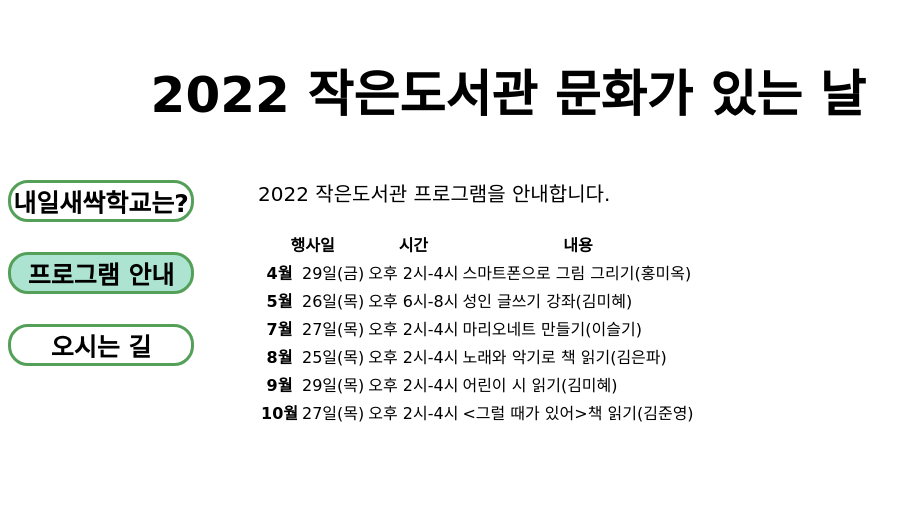
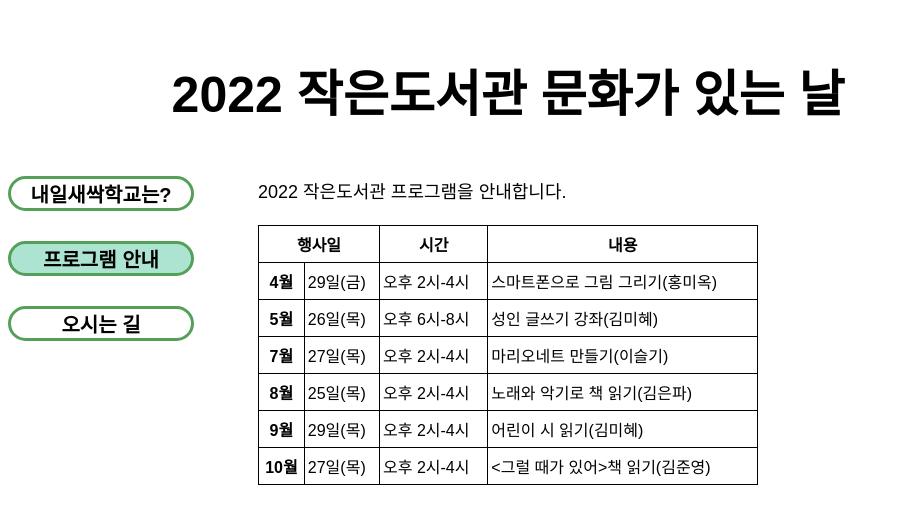
Before and after one commit to sanho82/web, a plain HTML site: page program.html in a window 1280 px wide. Shown: the whole page, without its empty margins (0-921 px from the left). Drawn offline with Linux system fonts and the light colour scheme.

Commit message:
Update sanho.css

```diff
--- a/sanho.css
+++ b/sanho.css
@@ -5,10 +5,10 @@ img {width=600px;
 }
 
 body {width: 1000px;
-    font-family: 'Nanum Pen Script', cursive;
+    font-family: 'Nanum Gothic', sans-serif;
 }
 
-@import url('https://fonts.googleapis.com/css2?family=IBM+Plex+Sans+KR:wght@200&family=Nanum+Pen+Script&display=swap');
+@import url('https://fonts.googleapis.com/css2?family=Nanum+Gothic&display=swap');
 
 h1 {padding-top: 20px;
     font-size: 50px;
@@ -36,9 +36,11 @@ a:link, a:visited {color: black;
 a:hover {color: rgb(13, 63, 16);
 }
 
-.list {font-size: 25px;
+.list {font-size: 20px;
         width: 180px;
         margin-bottom: 30px;
+
+
 
 }
 
@@ -46,8 +48,25 @@ a:hover {color: rgb(13, 63, 16);
         grid-template-columns: 250px 1fr;}
 
 p {width: 500px;
-    font-size: 20px;
+    font-size: 18px;
     line-height: 30px;}
 
 .school {background-color: rgb(173, 228, 209);
         }
+
+iframe {width: 400px;
+        height: 300px;
+}
+
+table {border: 1px solid black;
+    border-collapse: collapse;
+    width: 500px;
+}
+
+th, td {border: 1px solid black;
+        padding: 6px 3px;
+}
+
+.homepage {text-decoration: underline;
+
+}
```
